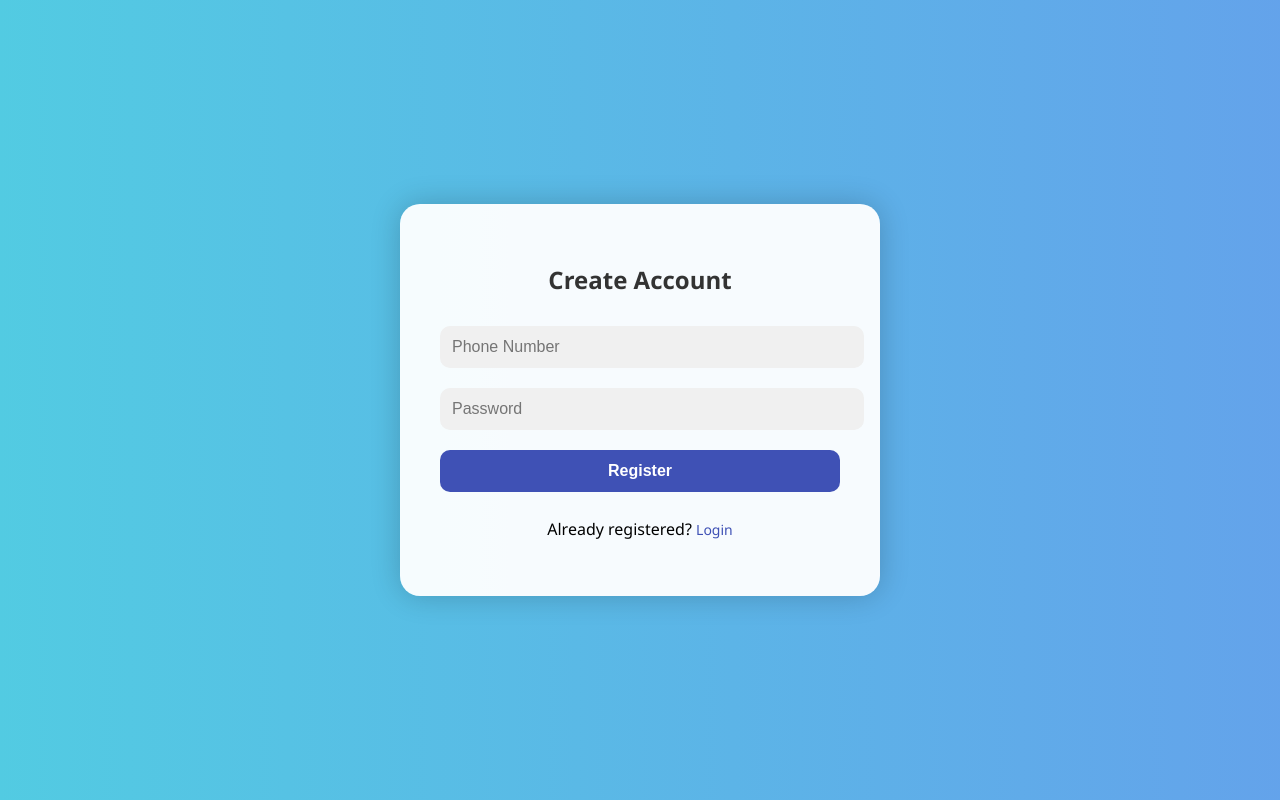
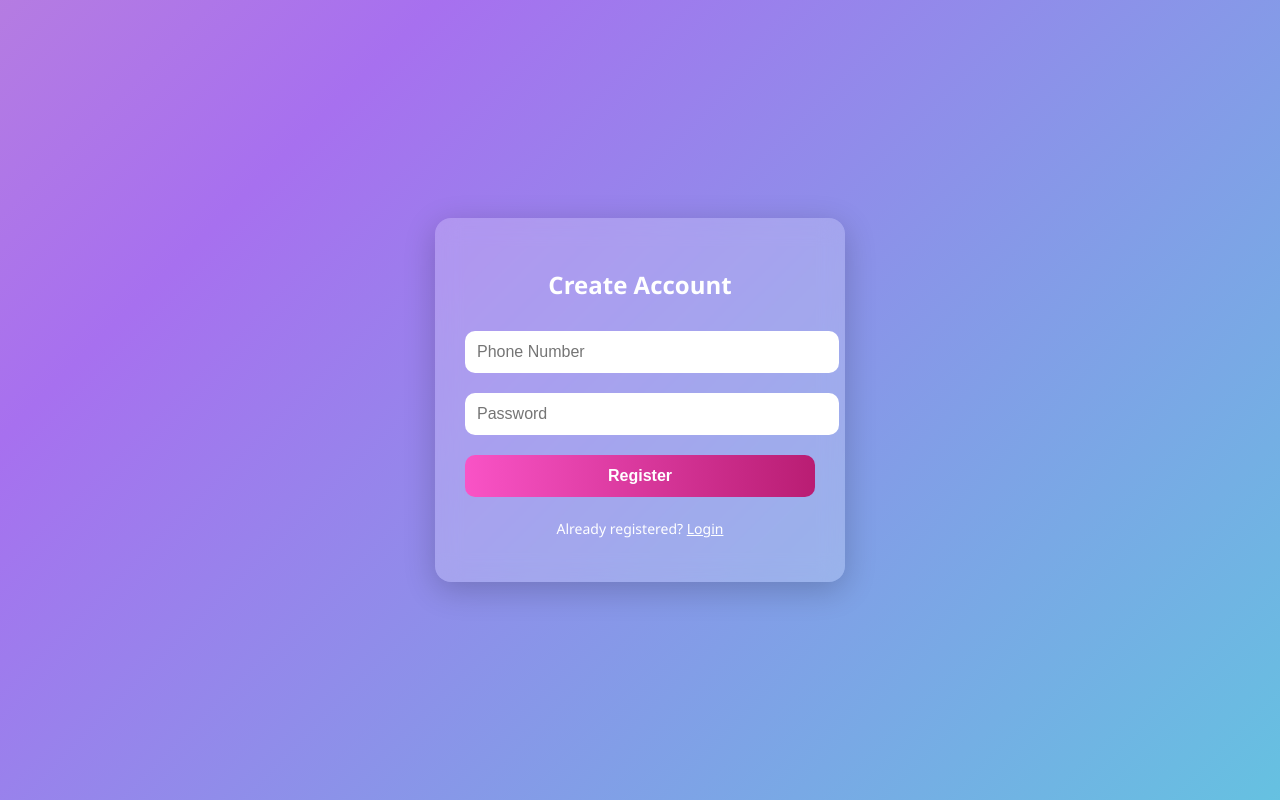
Before and after one commit to abdullahasad491326/SMS_Web_App, a Flask app: page /register in a window 1280 px wide. Run offline with Flask 3, Linux system fonts and the light colour scheme.

Commit message:
Update register.html

```diff
--- a/app/templates/register.html
+++ b/app/templates/register.html
@@ -9,89 +9,87 @@
     body {
       margin: 0;
       padding: 0;
-      background: linear-gradient(270deg, #ff6ec4, #7873f5, #4ADEDE, #3f51b5);
-      background-size: 800% 800%;
-      animation: gradientShift 10s ease infinite;
-      font-family: 'Segoe UI', Tahoma, Geneva, Verdana, sans-serif;
+      font-family: 'Segoe UI', sans-serif;
+      height: 100vh;
       display: flex;
+      align-items: center;
       justify-content: center;
-      align-items: center;
-      height: 100vh;
+      background: linear-gradient(-45deg, #43e97b, #38f9d7, #a770ef, #fdb99b);
+      background-size: 400% 400%;
+      animation: gradientBG 6s ease infinite;
     }
 
-    @keyframes gradientShift {
-      0% { background-position: 0% 50%; }
-      50% { background-position: 100% 50%; }
-      100% { background-position: 0% 50%; }
+    @keyframes gradientBG {
+      0% {background-position: 0% 50%;}
+      50% {background-position: 100% 50%;}
+      100% {background-position: 0% 50%;}
     }
 
-    .container {
-      background-color: rgba(255, 255, 255, 0.95);
-      border-radius: 20px;
-      box-shadow: 0 0 30px rgba(0,0,0,0.2);
-      padding: 40px;
+    .card {
+      background: rgba(255, 255, 255, 0.2);
+      backdrop-filter: blur(12px);
+      border-radius: 16px;
+      padding: 30px;
+      box-shadow: 0 8px 32px rgba(0, 0, 0, 0.2);
       width: 90%;
-      max-width: 400px;
+      max-width: 350px;
       text-align: center;
-      animation: fadeIn 1.5s ease;
     }
 
-    @keyframes fadeIn {
-      from { opacity: 0; transform: scale(0.9); }
-      to { opacity: 1; transform: scale(1); }
+    .card h2 {
+      margin-bottom: 20px;
+      color: white;
     }
 
-    h2 {
-      margin-bottom: 20px;
-      color: #333;
-    }
-
-    input {
+    .card input {
       width: 100%;
       padding: 12px;
       margin: 10px 0;
       border: none;
       border-radius: 10px;
-      background-color: #f0f0f0;
+      outline: none;
       font-size: 16px;
     }
 
-    button {
+    .card button {
+      background: #f953c6;
+      background: linear-gradient(to right, #f953c6, #b91d73);
+      color: white;
+      padding: 12px;
       width: 100%;
-      padding: 12px;
-      background: #3f51b5;
       border: none;
-      color: white;
+      border-radius: 10px;
       font-weight: bold;
-      font-size: 16px;
-      border-radius: 10px;
       cursor: pointer;
-      transition: background 0.3s ease;
+      transition: 0.3s;
     }
 
-    button:hover {
-      background: #303f9f;
+    .card button:hover {
+      transform: scale(1.05);
+    }
+
+    .card p {
+      margin-top: 12px;
+      color: white;
+      font-size: 14px;
+    }
+
+    .card a {
+      color: #fff;
+      text-decoration: underline;
     }
 
     .flash {
-      margin: 10px 0;
-      color: red;
-      font-weight: bold;
-    }
-
-    a {
-      color: #3f51b5;
-      text-decoration: none;
-      font-size: 14px;
-    }
-
-    a:hover {
-      text-decoration: underline;
+      background: rgba(255, 0, 0, 0.7);
+      color: white;
+      padding: 10px;
+      border-radius: 8px;
+      margin-bottom: 15px;
     }
   </style>
 </head>
 <body>
-  <div class="container">
+  <div class="card">
     <h2>Create Account</h2>
     {% with messages = get_flashed_messages() %}
       {% if messages %}
@@ -106,4 +104,4 @@
     <p>Already registered? <a href="/login">Login</a></p>
   </div>
 </body>
-  </html>
+</html>
```
